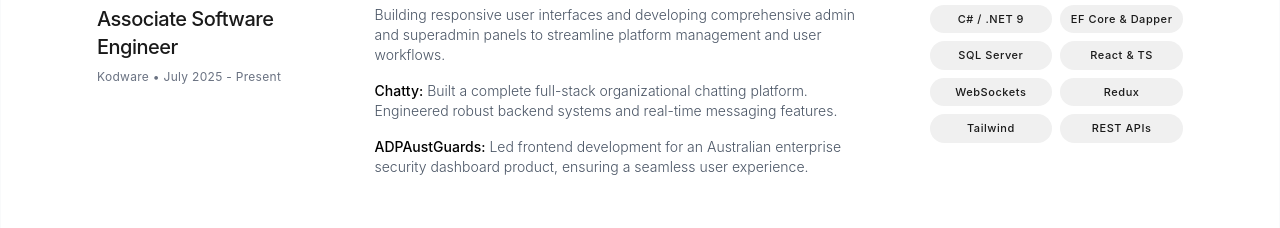
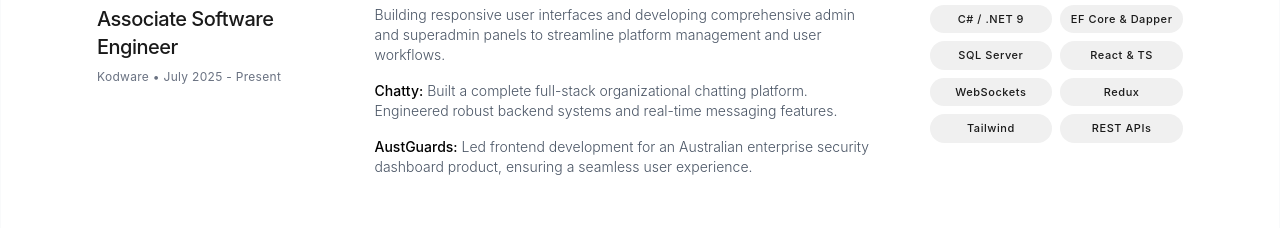
Before and after one commit to Ehsaaan76/Portfolio, a React (Vite) app: page / in a window 1280 px wide. Shown: the part 3560-3788 px from the top of the page. Built offline with nearby package versions, Linux system fonts and the light colour scheme.

Commit message:
Fix typo in label from 'ADPAustGuards' to 'AustGuards'

```diff
--- a/src/App.jsx
+++ b/src/App.jsx
@@ -502,7 +502,7 @@ export default function App() {
 
               <div>
                 <strong className="text-black font-medium">
-                  ADPAustGuards:
+                  AustGuards:
                 </strong>{" "}
                 Led frontend development for an Australian enterprise security
                 dashboard product, ensuring a seamless user experience.
```
